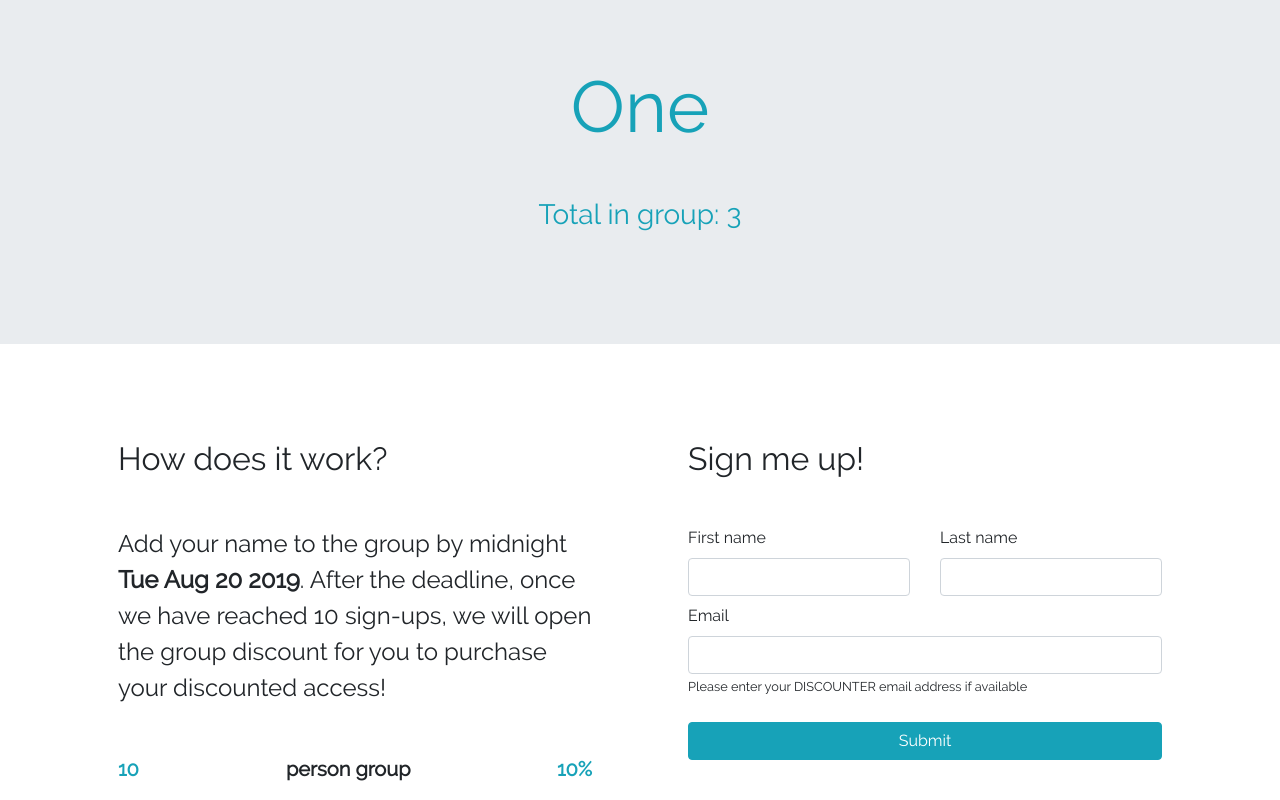
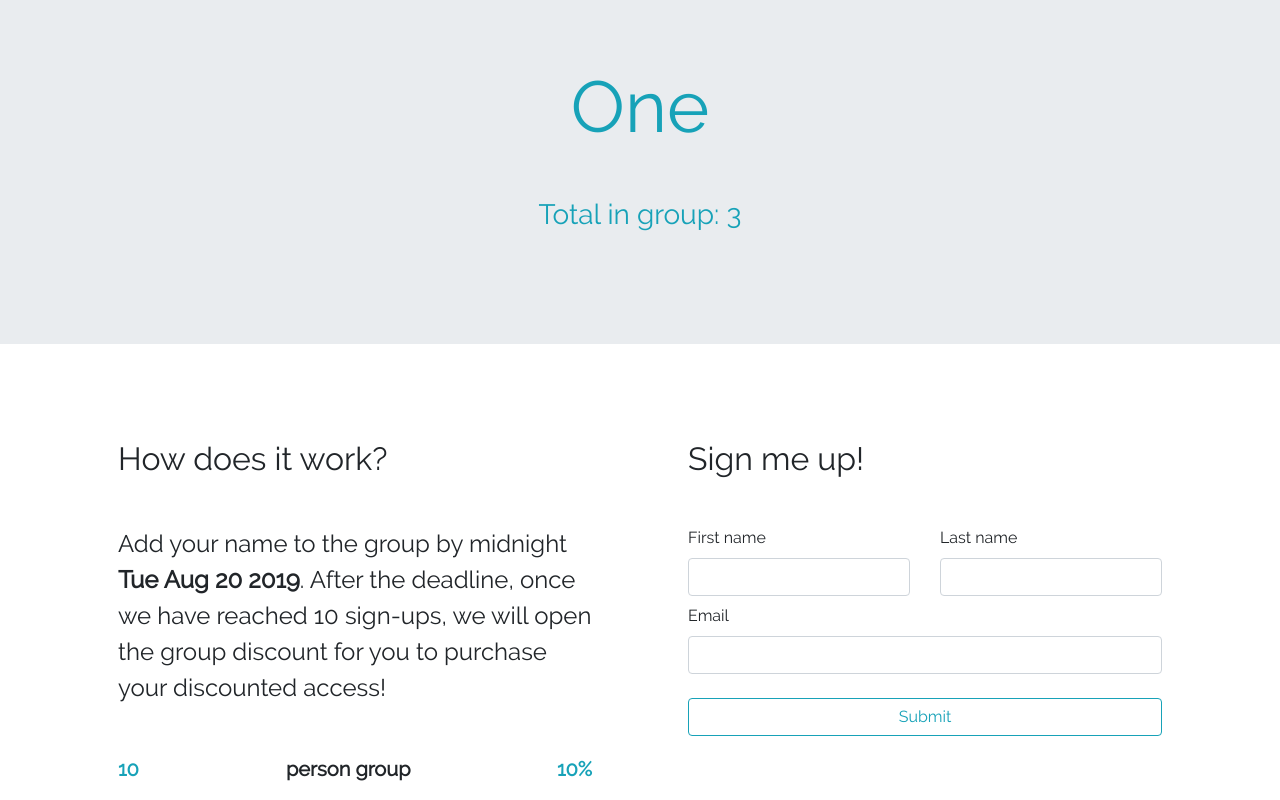
Before and after one commit to johnotu/discounter, a React (Create React App) app: page /group-signup/1 in a window 1280 px wide. Shown: the top 800 px of the page. Built offline with nearby package versions, Linux system fonts and the light colour scheme.

Commit message:
Button type
Changed button types from regular to outline

```diff
--- a/src/components/Group.js
+++ b/src/components/Group.js
@@ -44,8 +44,8 @@ const Group = props => {
             <div className="d-flex justify-content-between flex-wrap flex-md-nowrap align-items-center pt-3 pb-2 mb-3">
               <h1 className="h2">{group.name}</h1>
               <div>
-              <button className="btn btn-info mr-2" disabled={group.totalMembers === group.members.length || !group.isActive ? true : false} onClick={handleReminderEmail} >Trigger reminder email</button>
-                <button className="btn btn-info" disabled={Date.now() >= new Date(group.signupEnds).getTime() ? false : true} onClick={handleDiscountEmail} >Send discount codes</button>
+              <button className="btn btn-outline-info btn-sm mr-2" disabled={group.totalMembers === group.members.length || !group.isActive ? true : false} onClick={handleReminderEmail} >Trigger reminder email</button>
+                <button className="btn btn-outline-info btn-sm" disabled={Date.now() >= new Date(group.signupEnds).getTime() ? false : true} onClick={handleDiscountEmail} >Send discount codes</button>
               </div>
             </div>
 
--- a/src/components/Signup.js
+++ b/src/components/Signup.js
@@ -94,10 +94,10 @@ const Signup = props => {
             <div className="form-group mb-2">
               <label htmlFor="email" className="">Email</label>
               <input type="email" className="form-control" id="email" name="email" value={signupData.email} onChange={handleSignupInputChange} />
-              <small>Please enter your DISCOUNTER email address if available</small>
+              {/* <small>Please enter your DISCOUNTER email address if available</small> */}
             </div>
 
-            <button type="submit" className="btn btn-info mb-2 btn-block mt-4" onClick={handleSignupDataSubmit}>Submit</button>
+            <button type="submit" className="btn btn-outline-info mb-2 btn-block mt-4" onClick={handleSignupDataSubmit}>Submit</button>
           </div>
         </div>
       </div>
```
